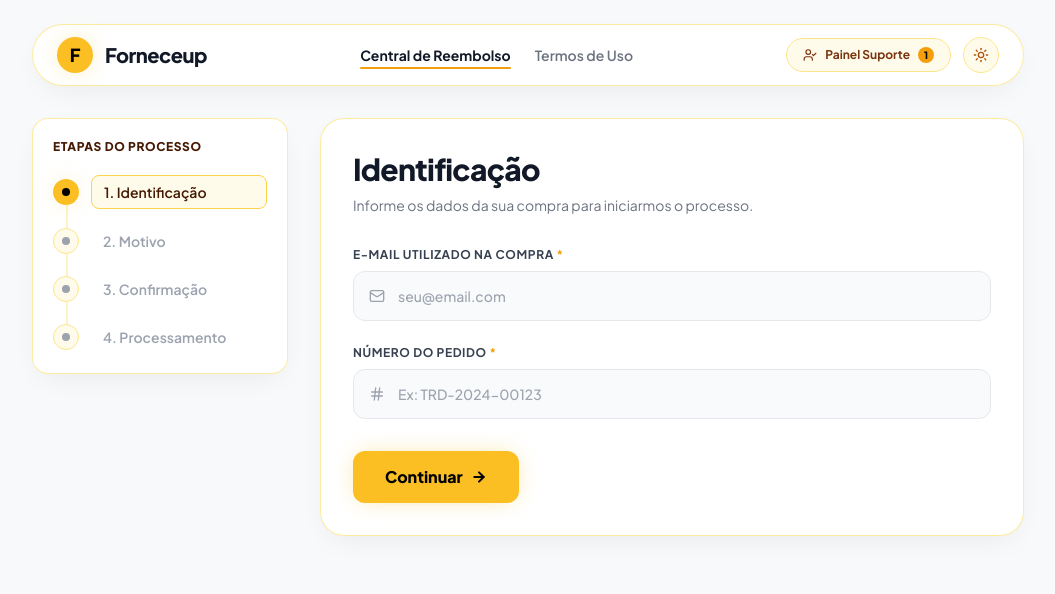
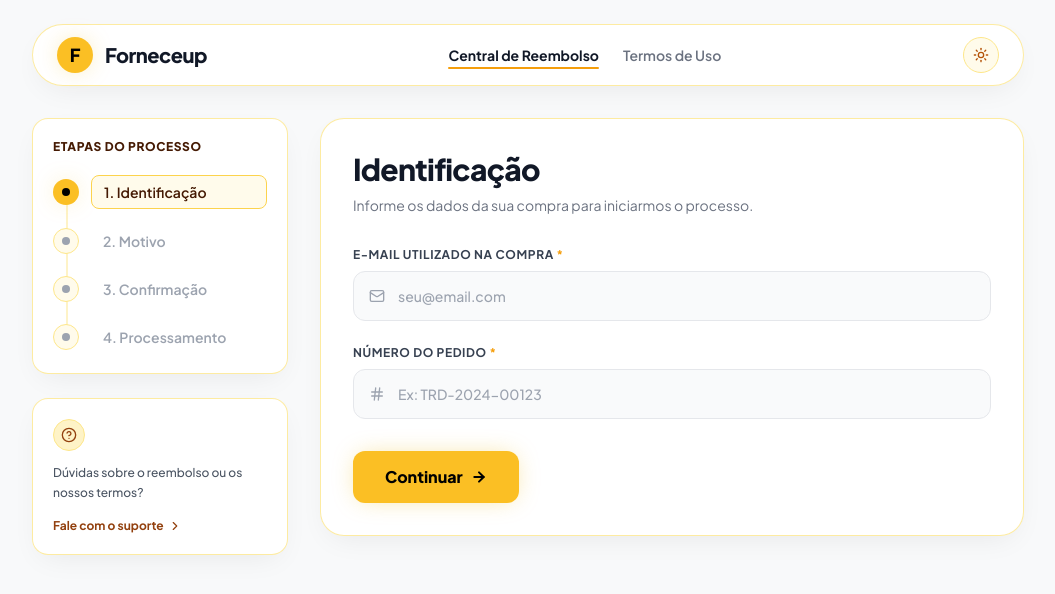
Before and after one commit to pedroph07/reembolso-forneceu, a React (Vite) app: page / in a window 1280 px wide. Shown: the top 594 px of the page, without its empty margins (112-1167 px from the left). Built offline with nearby package versions, Linux system fonts and the light colour scheme.

Commit message:
feat: botao fale com o suporte restaurado com e-mail oficial

```diff
--- a/src/App.jsx
+++ b/src/App.jsx
@@ -8,7 +8,7 @@ import StepConfirmation from './components/steps/StepConfirmation';
 import StepProcessing from './components/steps/StepProcessing';
 import SlaTimer from './components/SlaTimer';
 import TermsOfService from './components/TermsOfService';
-import AdminDashboard from './components/AdminDashboard';
+import SupportModal from './components/SupportModal';
 
 // Initial mock data if empty
 const INITIAL_REQUESTS = [
@@ -35,7 +35,7 @@ const INITIAL_REQUESTS = [
 export default function App() {
   const [activeTab, setActiveTab] = useState('wizard');
   const [currentStep, setCurrentStep] = useState(1);
-  const [isAdmin, setIsAdmin] = useState(false);
+  const [isSupportOpen, setIsSupportOpen] = useState(false);
 
   // Form State
   const [formData, setFormData] = useState({
@@ -110,20 +110,6 @@ export default function App() {
     setCurrentStep(1);
   };
 
-  const updateRequestStatus = (id, newStatus) => {
-    setRequests(prev => prev.map(r => r.id === id ? { ...r, status: newStatus } : r));
-    if (activeRequest && activeRequest.id === id) {
-      setActiveRequest(prev => ({ ...prev, status: newStatus }));
-    }
-  };
-
-  const clearAllRequests = () => {
-    setRequests(INITIAL_REQUESTS);
-    resetForm();
-  };
-
-  const pendingCount = requests.filter(r => r.status === 'Em Análise').length;
-
   return (
     <div className="min-h-screen bg-[#F8F9FA] text-gray-900 flex flex-col font-sans relative selection:bg-amber-300 selection:text-black">
       {/* Background radial glows */}
@@ -133,18 +119,7 @@ export default function App() {
       {/* Main Top Header Navigation */}
       <Header
         activeTab={activeTab}
-        setActiveTab={(tab) => {
-          setActiveTab(tab);
-          if (tab === 'admin') setIsAdmin(true);
-          else setIsAdmin(false);
-        }}
-        isAdmin={isAdmin}
-        setIsAdmin={(val) => {
-          setIsAdmin(val);
-          if (val) setActiveTab('admin');
-          else setActiveTab('wizard');
-        }}
-        pendingCount={pendingCount}
+        setActiveTab={setActiveTab}
       />
 
       {/* Main Content Area */}
@@ -157,6 +132,7 @@ export default function App() {
               setStep={(s) => setCurrentStep(s)}
               formData={formData}
               resetForm={resetForm}
+              openSupportModal={() => setIsSupportOpen(true)}
             />
 
             {/* Step Wizard Container */}
@@ -200,15 +176,7 @@ export default function App() {
         )}
 
         {activeTab === 'terms' && (
-          <TermsOfService />
-        )}
-
-        {activeTab === 'admin' && (
-          <AdminDashboard
-            requests={requests}
-            updateStatus={updateRequestStatus}
-            clearAllRequests={clearAllRequests}
-          />
+          <TermsOfService openSupportModal={() => setIsSupportOpen(true)} />
         )}
       </main>
 
@@ -216,6 +184,12 @@ export default function App() {
       {(currentStep === 4 || activeRequest) && (
         <SlaTimer startTime={activeRequest?.timestamp || new Date().toISOString()} />
       )}
+
+      {/* Direct Support Modal displaying email forneceupsuporte@gmail.com */}
+      <SupportModal
+        isOpen={isSupportOpen}
+        onClose={() => setIsSupportOpen(false)}
+      />
     </div>
   );
 }
--- a/src/components/Header.jsx
+++ b/src/components/Header.jsx
@@ -1,7 +1,7 @@
 import React from 'react';
-import { Sun, ShieldCheck, FileText, UserCheck, Sparkles } from 'lucide-react';
+import { Sun } from 'lucide-react';
 
-export default function Header({ activeTab, setActiveTab, isAdmin, setIsAdmin, pendingCount }) {
+export default function Header({ activeTab, setActiveTab }) {
   return (
     <header className="w-full max-w-5xl mx-auto px-4 pt-6 pb-4">
       <div className="bg-white/90 backdrop-blur-md border border-amber-200/80 rounded-full px-6 py-3 flex items-center justify-between shadow-card-shadow transition-all duration-300">
@@ -47,32 +47,8 @@ export default function Header({ activeTab, setActiveTab, isAdmin, setIsAdmin, p
           </button>
         </div>
 
-        {/* Action Controls */}
+        {/* Theme icon */}
         <div className="flex items-center gap-3">
-          {/* Admin Toggle button */}
-          <button
-            onClick={() => {
-              setIsAdmin(!isAdmin);
-              if (!isAdmin) setActiveTab('admin');
-              else setActiveTab('wizard');
-            }}
-            className={`flex items-center gap-2 text-xs px-4 py-2 rounded-full font-bold border transition-all ${
-              isAdmin
-                ? 'bg-amber-400 text-black border-amber-500 shadow-glow-yellow'
-                : 'bg-amber-50 text-amber-900 border-amber-200 hover:bg-amber-100 hover:border-amber-300'
-            }`}
-            title="Alternar visão entre Cliente e Suporte/Admin"
-          >
-            <UserCheck className="w-3.5 h-3.5" />
-            <span>{isAdmin ? 'Painel Admin (Ativo)' : 'Painel Suporte'}</span>
-            {pendingCount > 0 && !isAdmin && (
-              <span className="bg-amber-500 text-black font-extrabold text-[10px] w-4 h-4 rounded-full flex items-center justify-center">
-                {pendingCount}
-              </span>
-            )}
-          </button>
-
-          {/* Theme icon */}
           <button
             className="w-9 h-9 rounded-full bg-amber-50 border border-amber-200 flex items-center justify-center text-amber-700 hover:bg-amber-100 transition-colors"
             title="Tema Amarelo & Branco"
--- a/src/components/SidebarSteps.jsx
+++ b/src/components/SidebarSteps.jsx
@@ -1,7 +1,7 @@
 import React from 'react';
-import { Check, RefreshCw, Mail, Hash } from 'lucide-react';
+import { Check, HelpCircle, ChevronRight, RefreshCw, Mail, Hash } from 'lucide-react';
 
-export default function SidebarSteps({ currentStep, setStep, formData, resetForm }) {
+export default function SidebarSteps({ currentStep, setStep, formData, resetForm, openSupportModal }) {
   const steps = [
     { id: 1, label: '1. Identificação' },
     { id: 2, label: '2. Motivo' },
@@ -72,6 +72,23 @@ export default function SidebarSteps({ currentStep, setStep, formData, resetForm
         </div>
       </div>
 
+      {/* Support Card with Fale com o suporte */}
+      <div className="bg-white/90 backdrop-blur-md border border-amber-200/80 rounded-2xl p-5 flex flex-col gap-3 shadow-card-shadow">
+        <div className="w-8 h-8 rounded-full bg-amber-100 border border-amber-200 flex items-center justify-center text-amber-800 font-bold">
+          <HelpCircle className="w-4 h-4" />
+        </div>
+        <p className="text-xs text-gray-600 leading-relaxed font-medium">
+          Dúvidas sobre o reembolso ou os nossos termos?
+        </p>
+        <button
+          onClick={openSupportModal}
+          className="text-xs text-amber-800 hover:text-amber-950 font-bold flex items-center gap-1 group text-left pt-1"
+        >
+          Fale com o suporte
+          <ChevronRight className="w-3.5 h-3.5 group-hover:translate-x-1 transition-transform" />
+        </button>
+      </div>
+
       {/* Customer Info Card */}
       {(formData.email || formData.orderId) && (
         <div className="bg-white/90 backdrop-blur-md border border-amber-200/80 rounded-2xl p-4 flex flex-col gap-2 shadow-card-shadow">
--- a/src/components/TermsOfService.jsx
+++ b/src/components/TermsOfService.jsx
@@ -1,7 +1,7 @@
 import React, { useState } from 'react';
-import { ShieldAlert, FileText, CheckCircle2, Lock, AlertOctagon, Scale } from 'lucide-react';
+import { ShieldAlert, FileText, CheckCircle2, Lock, AlertOctagon, Scale, ChevronRight } from 'lucide-react';
 
-export default function TermsOfService() {
+export default function TermsOfService({ openSupportModal }) {
   const [activeSection, setActiveSection] = useState('6');
 
   const sections = [
@@ -29,8 +29,8 @@ export default function TermsOfService() {
     <div className="w-full max-w-5xl mx-auto px-4 py-6 flex flex-col md:flex-row gap-8">
       {/* Sidebar TOC Navigation */}
       <aside className="w-full md:w-64 shrink-0 space-y-6">
-        <div className="bg-white/95 backdrop-blur-md border border-amber-200/80 rounded-2xl p-5 sticky top-6 shadow-card-shadow">
-          <h3 className="text-xs font-extrabold tracking-wider text-amber-950 uppercase mb-4 flex items-center gap-1.5">
+        <div className="bg-white/95 backdrop-blur-md border border-amber-200/80 rounded-2xl p-5 sticky top-6 shadow-card-shadow space-y-4">
+          <h3 className="text-xs font-extrabold tracking-wider text-amber-950 uppercase flex items-center gap-1.5">
             <Scale className="w-4 h-4 text-amber-600" /> Índice dos Termos (10 Seções)
           </h3>
           <nav className="space-y-1 text-xs">
@@ -48,6 +48,20 @@ export default function TermsOfService() {
               </button>
             ))}
           </nav>
+        </div>
+
+        {/* Support Card */}
+        <div className="bg-white/95 backdrop-blur-md border border-amber-200/80 rounded-2xl p-5 space-y-3 shadow-card-shadow">
+          <p className="text-xs text-gray-600 font-medium leading-relaxed">
+            Dúvidas sobre os nossos termos?
+          </p>
+          <button
+            onClick={openSupportModal}
+            className="text-xs text-amber-900 hover:text-amber-950 font-bold flex items-center gap-1 group text-left underline"
+          >
+            Fale com o suporte
+            <ChevronRight className="w-3.5 h-3.5 group-hover:translate-x-1 transition-transform" />
+          </button>
         </div>
       </aside>
 
```
